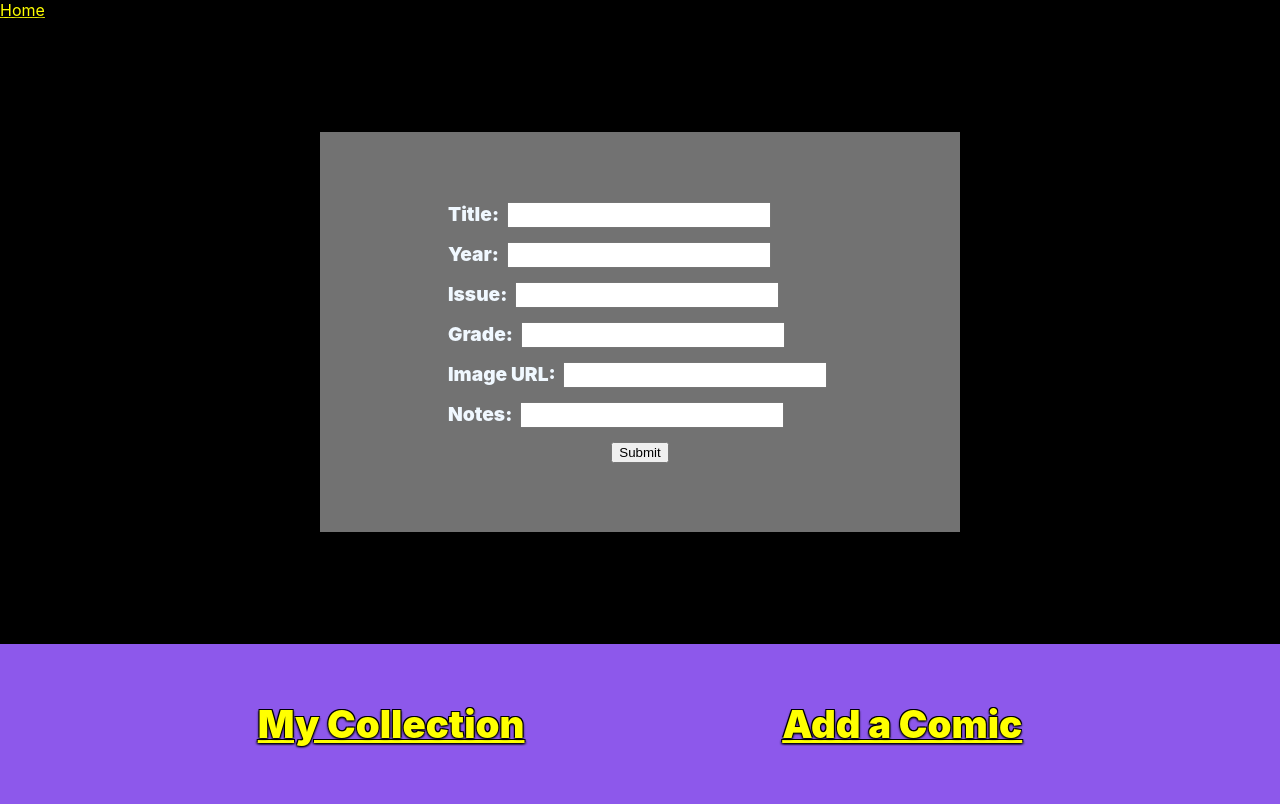
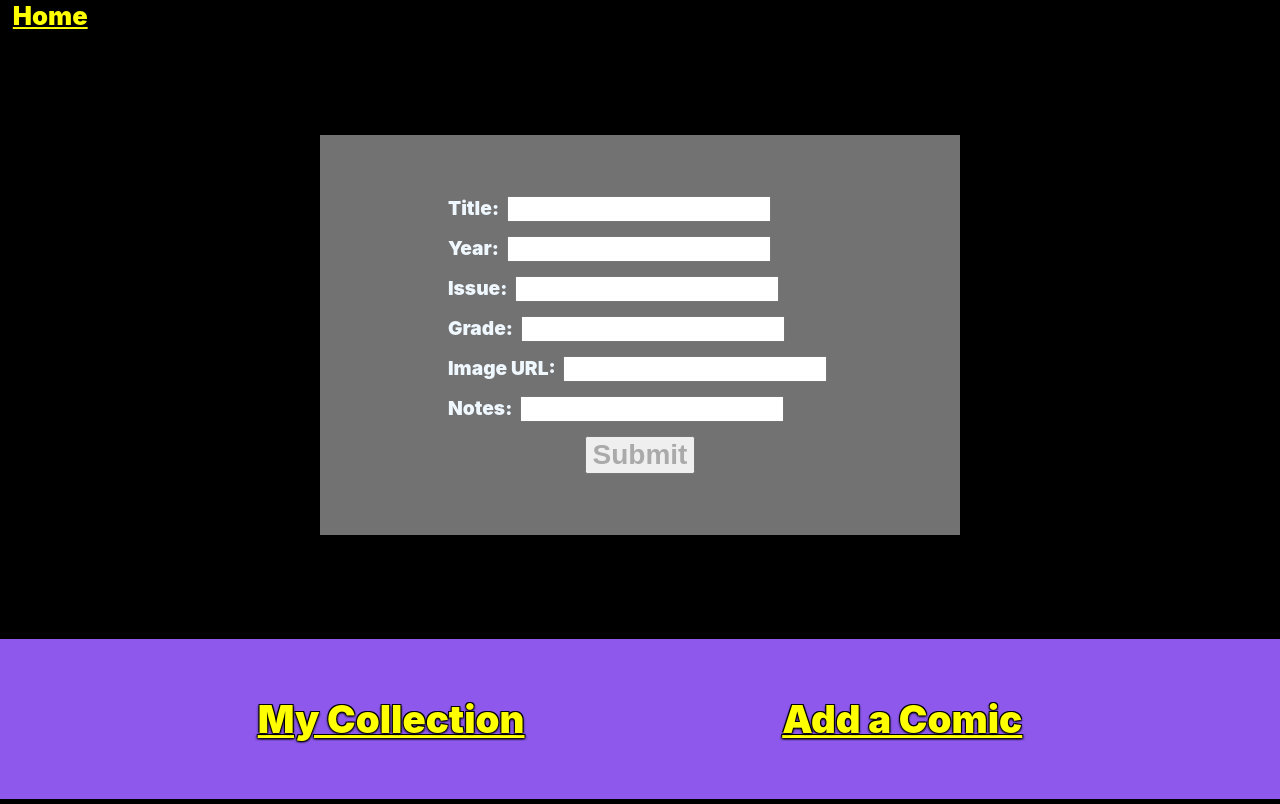
Before and after one commit to daniabee/Comic-Can, a React (Create React App) app: page /addComic in a window 1280 px wide. Built offline with nearby package versions, Linux system fonts and the light colour scheme; no server answers.

Commit message:
Add link styling

```diff
--- a/src/components/App/App.css
+++ b/src/components/App/App.css
@@ -36,3 +36,9 @@
     transform: rotate(360deg);
   }
 }
+
+.homeButton {
+  margin: 1%;
+  font-size: 2vw;
+  font-weight: 900;
+}
--- a/src/components/App/App.js
+++ b/src/components/App/App.js
@@ -6,7 +6,7 @@ import ComicCollection from "../ComicCollection/ComicCollection";
 import EditForm from "../EditForm/EditForm";
 import { Route, Routes } from "react-router";
 import React, { useState, useEffect } from "react";
-import { NavLink } from "react-router-dom";
+import { NavLink, Link } from "react-router-dom";
 
 //sample data in use
 //import sampleData from "../../sampleData.js/sampleData";
@@ -52,7 +52,10 @@ function App() {
         path="/addComic"
         element={
           <>
-            <NavLink to="/"> Home </NavLink>
+            <Link className="homeButton" to="/">
+              {" "}
+              Home{" "}
+            </Link>
             <Form setComicData={setComicData} comicData={comicData} />
             <NavBar />
           </>
@@ -63,7 +66,10 @@ function App() {
         path="/comicCollection"
         element={
           <>
-            <NavLink to="/"> Home </NavLink>
+            <Link className="homeButton" to="/">
+              {" "}
+              Home{" "}
+            </Link>
             <ComicCollection
               comicData={comicData}
               setComicData={setComicData}
--- a/src/components/ComicDetail/ComicDetail.css
+++ b/src/components/ComicDetail/ComicDetail.css
@@ -15,15 +15,15 @@ p {
   color: aliceblue;
 }
 
-.edit {
+button {
   color: #aaa;
   float: right;
   font-size: 28px;
   font-weight: bold;
 }
 
-.edit:hover,
-.edit:focus {
+button:hover,
+button:focus {
   color: black;
   text-decoration: none;
   cursor: pointer;
--- a/src/components/Form/Form.css
+++ b/src/components/Form/Form.css
@@ -2,7 +2,7 @@
   display: flex;
   justify-content: center;
   align-items: center;
-  height: 78vh;
+  height: 76vh;
 }
 
 .form {
--- a/src/components/Form/Form.js
+++ b/src/components/Form/Form.js
@@ -114,6 +114,7 @@ const Form = ({ setComicData, comicData }) => {
             <input
               type="text"
               name="image"
+              maxLength="250"
               value={imageURL}
               onChange={(event) => {
                 setImageURL(event.target.value);
--- a/src/components/Home/Home.css
+++ b/src/components/Home/Home.css
@@ -1,4 +1,4 @@
-img {
+.banner {
   width: 100vw;
   height: 80vh;
   object-fit: contain;
--- a/src/components/Home/Home.js
+++ b/src/components/Home/Home.js
@@ -3,7 +3,7 @@ import "./Home.css";
 import Banner from "../assets/Banner.png";
 
 const Home = () => {
-  return <img src={Banner} alt="Comic Can" />;
+  return <img className="banner" src={Banner} alt="Comic Can" />;
 };
 
 export default Home;
```
